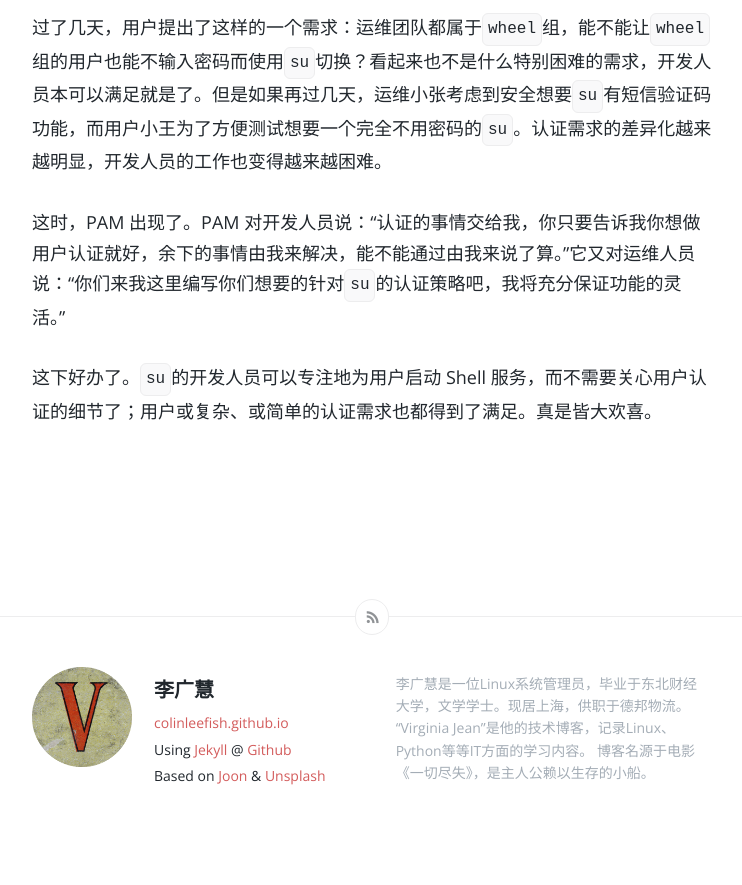
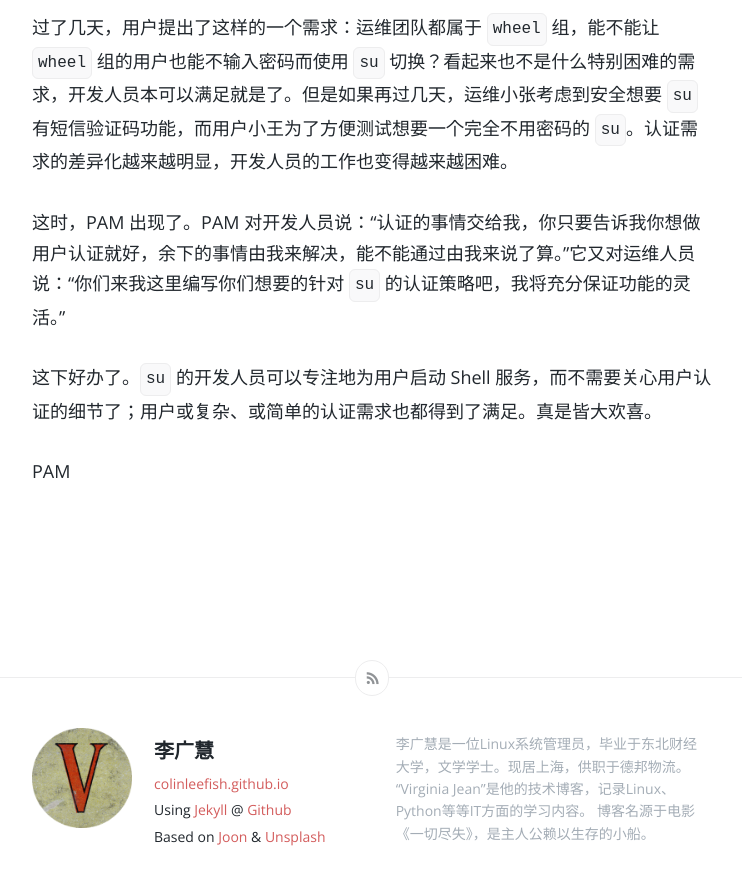
Before and after one commit to colinleefish/colinleefish.github.io, a Jekyll site: the page built from _posts/2016-03-30-pam-notebook-1.md, in a window 1280 px wide and 900 px high, scrolled down 2299 px. Shown: the top 885 px of the window, without its empty margins (268-1010 px from the left). Built offline with Jekyll 4.4.1, drawn with Linux system fonts in a browser that asks for light colours; comment, search, counter and statistics services are not loaded; before the commit the page ends 3139 px from its top, so only the background shows below that.

```diff
--- a/_posts/2016-03-30-pam-notebook-1.md
+++ b/_posts/2016-03-30-pam-notebook-1.md
@@ -31,19 +31,21 @@ PAM 的全称为“可插拔认证模块（Pluggable Authentication Modules）
 
 PAM 机制最初由 Sun 公司提出，并在其 Solaris 系统上实现。后来，各个版本的 UNIX 陆续增加了对它的支持。Linux-PAM 便是 PAM 在 Linux 上的实现，获得了几乎所有主流 Linux 发行版的支持。
 
-Linux-PAM 的目标同 PAM 机制一致，都是为了给程序的开发人员提供一套执行认证操作的模块。一般情况下，PAM 的配置保存在操作系统内的文本文件中，可以是 `/etc/pam.conf` 这一个文件，也可以是 `/etc/pam.d/` 文件夹内的多个文件。PAM 模块一般存放在 `/lib/security/` 或 `/lib64/security/` 中，以动态库文件的形式存在（可参阅`dlopen(3)`），文件名格式一般为`pam_*.so`。
+Linux-PAM 的目标同 PAM 机制一致，都是为了给程序的开发人员提供一套执行认证操作的模块。一般情况下，PAM 的配置保存在操作系统内的文本文件中，可以是 `/etc/pam.conf` 这一个文件，也可以是 `/etc/pam.d/` 文件夹内的多个文件。PAM 模块一般存放在 `/lib/security/` 或 `/lib64/security/` 中，以动态库文件的形式存在（可参阅 `dlopen(3)`），文件名格式一般为 `pam_*.so`。
 
 我们先用一个例子来直观感受一下 PAM 。
 
-`su` 是一个很常用的 Linux 命令，可以让我们从一个用户切换到另一个用户。我们都知道，当用户使用root账号登录时，`su`到别的用户是不需要密码的，而从其他用户`su`到root则需要输入密码。在用`su`命令切换用户的过程中，`su`做了两件事：认证（是否是root、不是root的话是否有目标用户的密码）和启动相应的 Shell 。
+ `su` 是一个很常用的 Linux 命令，可以让我们从一个用户切换到另一个用户。我们都知道，当用户使用root账号登录时，`su` 到别的用户是不需要密码的，而从其他用户 `su` 到root则需要输入密码。在用 `su` 命令切换用户的过程中， `su` 做了两件事：认证（是否是root、不是root的话是否有目标用户的密码）和启动相应的 Shell 。
 
-让我们来关注一下`su`的认证功能。按照正常的逻辑，`su`的开发人员很可能会自己写出认证的功能：先判断是不是root，是则判定认证通过；不是则要求用户输入目标账号的密码，匹配成功则认证通过，否则不通过。这套逻辑并不复杂，开发人员开发出来便是了。
+让我们来关注一下 `su` 的认证功能。按照正常的逻辑， `su` 的开发人员很可能会自己写出认证的功能：先判断是不是root，是则判定认证通过；不是则要求用户输入目标账号的密码，匹配成功则认证通过，否则不通过。这套逻辑并不复杂，开发人员开发出来便是了。
 
-过了几天，用户提出了这样的一个需求：运维团队都属于`wheel`组，能不能让`wheel`组的用户也能不输入密码而使用`su`切换？看起来也不是什么特别困难的需求，开发人员本可以满足就是了。但是如果再过几天，运维小张考虑到安全想要`su`有短信验证码功能，而用户小王为了方便测试想要一个完全不用密码的`su`。认证需求的差异化越来越明显，开发人员的工作也变得越来越困难。
+过了几天，用户提出了这样的一个需求：运维团队都属于 `wheel` 组，能不能让 `wheel` 组的用户也能不输入密码而使用 `su` 切换？看起来也不是什么特别困难的需求，开发人员本可以满足就是了。但是如果再过几天，运维小张考虑到安全想要 `su` 有短信验证码功能，而用户小王为了方便测试想要一个完全不用密码的 `su`。认证需求的差异化越来越明显，开发人员的工作也变得越来越困难。
 
-这时，PAM 出现了。PAM 对开发人员说：“认证的事情交给我，你只要告诉我你想做用户认证就好，余下的事情由我来解决，能不能通过由我来说了算。”它又对运维人员说：“你们来我这里编写你们想要的针对`su`的认证策略吧，我将充分保证功能的灵活。”
+这时，PAM 出现了。PAM 对开发人员说：“认证的事情交给我，你只要告诉我你想做用户认证就好，余下的事情由我来解决，能不能通过由我来说了算。”它又对运维人员说：“你们来我这里编写你们想要的针对 `su` 的认证策略吧，我将充分保证功能的灵活。”
 
-这下好办了。`su`的开发人员可以专注地为用户启动 Shell 服务，而不需要关心用户认证的细节了；用户或复杂、或简单的认证需求也都得到了满足。真是皆大欢喜。
+这下好办了。`su` 的开发人员可以专注地为用户启动 Shell 服务，而不需要关心用户认证的细节了；用户或复杂、或简单的认证需求也都得到了满足。真是皆大欢喜。
+
+PAM
 
 
   [1]: http://www.linux-pam.org/Linux-PAM-html/Linux-PAM_ADG.html
```
Also changed, not shown: assets/images/logo-V.png.
